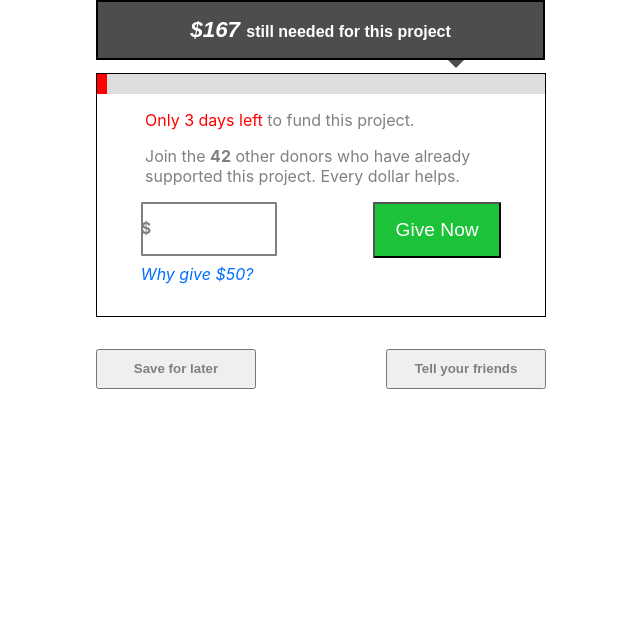
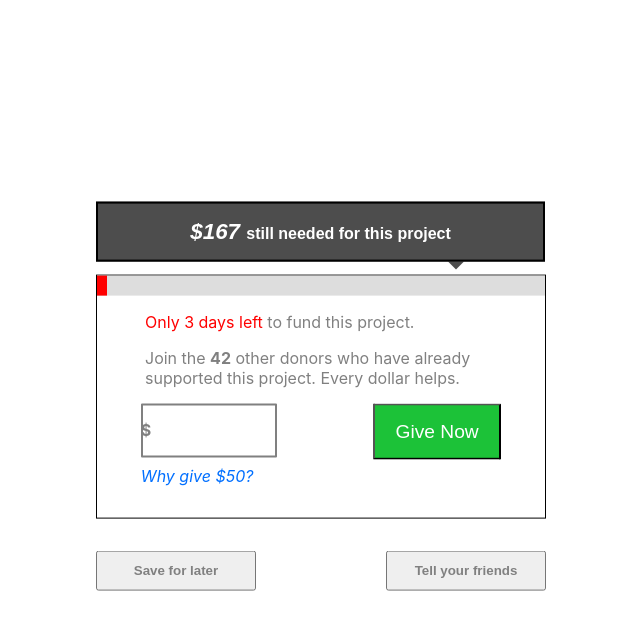
Before and after one commit to stanciuradu/donation-widget, a React (Create React App) app: page / in a window 1280 px wide. Shown: the top 630 px of the page, without its empty margins (319-959 px from the left). Built offline with nearby package versions, Linux system fonts and the light colour scheme.

Commit message:
Center App in the middle of the page

```diff
--- a/src/App.css
+++ b/src/App.css
@@ -1,4 +1,7 @@
 .App {
   width: 450px;
-  margin: 0 auto;
+  position: absolute;
+  top: 50%;
+  left: 50%;
+  transform: translate(-50%, -50%);
 }
```
